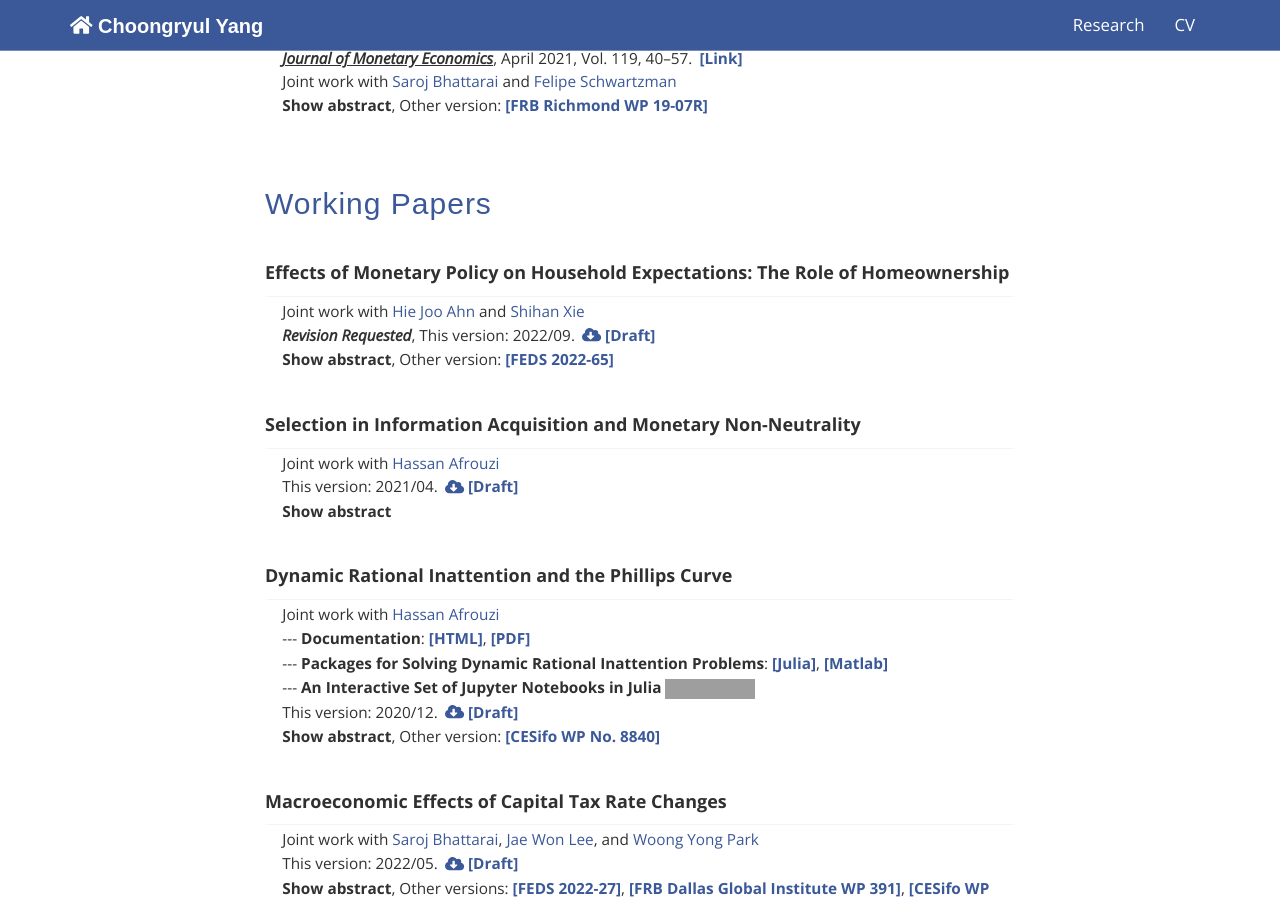
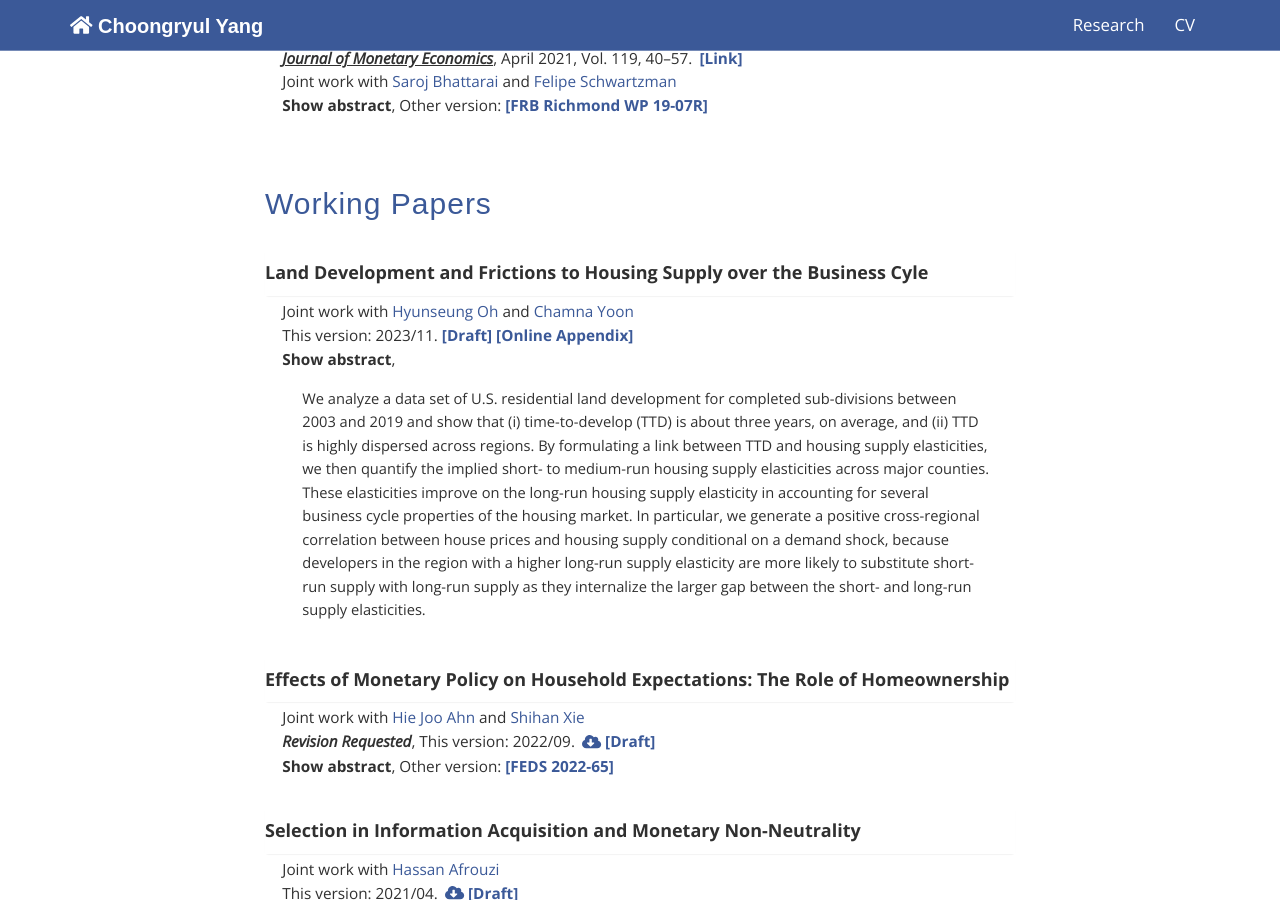
Before and after one commit to choongryulyang/choongryulyang.github.io, a Jekyll site: the page built from index.html, in a window 1280 px wide and 900 px high, scrolled down 1359 px. Built offline with Jekyll 4.4.1, drawn with Linux system fonts in a browser that asks for light colours; some of the changed text lies outside the part shown; grey boxes are pictures that could not be loaded.

Commit message:
Update index.html

```diff
--- a/index.html
+++ b/index.html
@@ -271,6 +271,64 @@ title: Choongryul Yang
 
 
 		<h2 style="margin-bottom:30px;margin-top:60px"><span>Working Papers</span></h2>
+
+
+			<div class="panel-group" id="accordion" role="tablist" aria-multiselectable="true">
+				<div class="panel panel-default">
+					<div class="panel-heading" role="tab" id="headingOne" style="background-color:white;">
+						<div class="panel_title">
+							<div style="font-size:13.5pt; text-align: left; color: #303030">
+								Land Development and Frictions to Housing Supply over the Business Cyle
+							</div>
+						</div>
+					</div>
+				</div>
+
+				<article>
+				<div  class="panel-collapse collapse in" role="tabpanel" >
+					<div class="panel-body">
+						<div style="font-size: 11.5pt; text-align: left; color: #303030; margin-left: 0.8em">
+
+						Joint work with
+						<a class="author" style="color: #3b5998" href="https://sites.google.com/site/hyunseungoh/" target="_blank">Hyunseung Oh</a> and
+						<a class="author" style="color: #3b5998" href="https://sites.google.com/site/chamnayoon/" target="_blank">Chamna Yoon</a>
+
+						<p style="margin-bottom:0px; font-size: 11.5pt">
+						<a style="color: #303030">
+						This version: 2023/11.
+						<a class="two" style="color: #3b5998"
+							href="https://www.dropbox.com/scl/fi/236heacert4yzd4rftxk3/main_OYY_TTD.pdf?rlkey=feef6b3zpr9270hbe6bb4wju9&dl=0"
+							target="_blank" onclick="ga('send','event','OYY Local', 'Click', 'Design')">
+							<b>[Draft]</b></a>
+						<a class="two" style="color: #3b5998"
+							href="https://www.dropbox.com/scl/fi/qrxk6dwvo6u0wld971zem/appendix_OYY_TTD.pdf?rlkey=rw3h5vdj2hmhdxpdyjsso1ryj&dl=0"
+							target="_blank" onclick="ga('send','event','OYY Local App', 'Click', 'Design')">
+							<b>[Online Appendix]</b></a>
+						</p>
+
+						<p style="margin-bottom:0px; font-size: 11.5pt">
+						<a class="two" target="_blank" onclick="ga('send','event','OYY TTD Abstract', 'Click', 'Design')">
+						<label for="OYY_TTD">abstract </label></a>,
+
+						<input type="checkbox" id="AXY_Homeownership"/>
+						<p style="font-size: 11pt; margin: 10px 20px; text-align: left; color: #303030">
+							We analyze a data set of U.S. residential land development for completed sub-divisions between 2003 and 2019 and show that (i) time-to-develop (TTD) is
+							about three years, on average, and (ii) TTD is highly dispersed across regions. By formulating a link between TTD and housing supply elasticities,
+							we then quantify the implied short- to medium-run housing supply elasticities across major counties.
+							These elasticities improve on the long-run housing supply elasticity in accounting for several business cycle properties of the housing market.
+							In particular, we generate a positive cross-regional correlation between house prices and housing supply conditional on a demand shock,
+							because developers in the region with a higher long-run supply elasticity are more likely to substitute short-run supply with
+							long-run supply as they internalize the larger gap between the short- and long-run supply elasticities.
+						<br>
+						</p>
+
+						</div>
+					</div>
+				</div>
+
+				</article>
+
+			</div>
 
 			<div class="panel-group" id="accordion" role="tablist" aria-multiselectable="true">
 				<div class="panel panel-default">
@@ -551,29 +609,6 @@ title: Choongryul Yang
 		<h2 style="margin-bottom:30px;margin-top:70px"><span >Work in Progress</span></h2>
 
 			<div class="panel-group" id="accordion" role="tablist" aria-multiselectable="true">
-
-				<div class="panel panel-default">
-					<div class="panel-heading" role="tab" id="headingOne" style="background-color:white;">
-						<div class="panel_title">
-							<div style="font-size:13.5pt; text-align: left; color: #303030">
-								Land Development and Frictions to Housing Supply over the Business Cycle
-							</div>
-						</div>
-					</div>
-				</div>
-
-				<article>
-					<div class="panel-collapse collapse in" role="tabpanel">
-						<div class="panel-body">
-							<div style="font-size: 11.5pt; text-align: left; color: #303030; margin-left: 0.8em"> Joint work with
-								<a class="author" style="color: #3b5998" href="https://sites.google.com/site/hyunseungoh/" target="_blank">Hyunseung
-									Oh</a> and
-								<a class="author" style="color: #3b5998" href="https://sites.google.com/site/chamnayoon/" target="_blank">Chamna Yoon</a>
-							</div>
-						</div>
-					</div>
-				</article>
-
 
 				<div class="panel panel-default">
 					<div class="panel-heading" role="tab" id="headingOne" style="background-color:white;">
```
